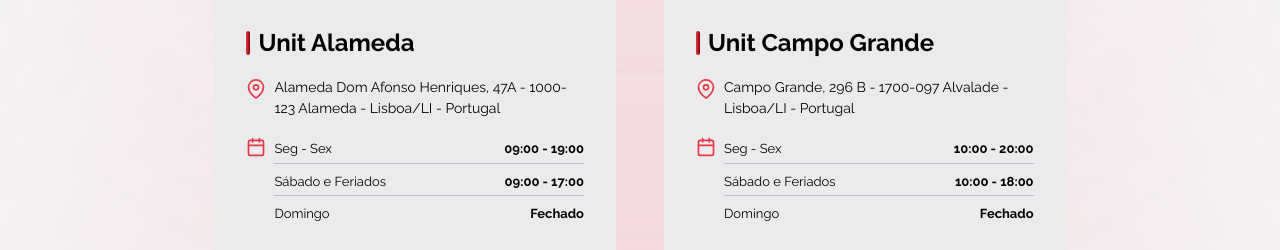
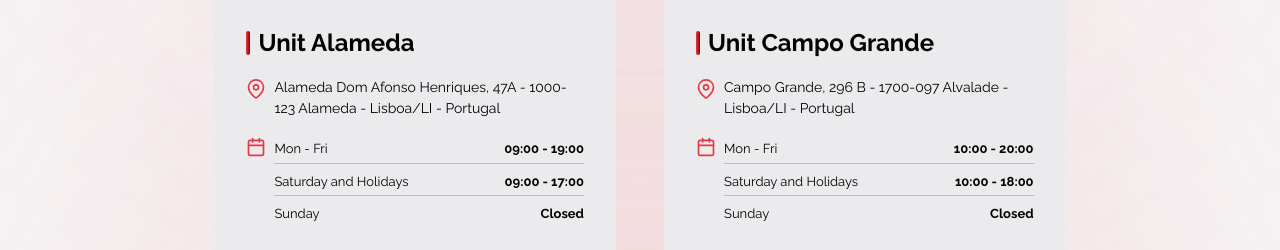
Before and after one commit to mlanes/fellas-babershop-spa, a Vue app: page / in a window 1280 px wide. Shown: the part 9460-9710 px from the top of the page. Built offline with nearby package versions, Linux system fonts and the light colour scheme; a web font is replaced by a local one.

Commit message:
feat: add i18n support for barbershop schedules
- Add schedule translations for all languages (pt, en, es, pt-BR)
- Update barbershop schedule to use translation keys
- Translate weekdays, saturday, sunday, holidays, and closed labels

```diff
--- a/src/components/sections/BarbershopsSection.vue
+++ b/src/components/sections/BarbershopsSection.vue
@@ -30,9 +30,9 @@
     whatsapp: '+351 912 286 442',
     instagram: 'https://www.instagram.com/fellasbarbersalameda',
     facebook: 'https://www.facebook.com/FellasBarberAlameda',
-    scheduleWeekday: 'Seg - Sex: 09:00 - 19:00',
-    scheduleWeekend: 'Sábado e Feriados: 09:00 - 17:00',
-    scheduleSunday: 'Domingo: Fechado',
+    scheduleWeekday: `${t('barbershops.schedule.weekdays')}: 09:00 - 19:00`,
+    scheduleWeekend: `${t('barbershops.schedule.saturday')} ${t('barbershops.schedule.and')} ${t('barbershops.schedule.holidays')}: 09:00 - 17:00`,
+    scheduleSunday: `${t('barbershops.schedule.sunday')}: ${t('barbershops.schedule.closed')}`,
     mapsUrl: 'https://maps.app.goo.gl/D83DuiVBsqQ4mith6',
     bookingUrl: 'https://sites.appbarber.com.br/fellasbarbersho-auei',
     images: [
@@ -49,9 +49,9 @@
     whatsapp: '+351 910 452 767',
     instagram: 'https://www.instagram.com/fellasbarber2.pt?igsh=MW',
     facebook: 'https://www.facebook.com/people/Fellas-Barber-Premium-II/61562815660848/?rdid=nEF4vgUgQpGM7Q6g&share_url=https%3A%2F%2Fwww.facebook.com%2Fshare%2F1Eky6MhsaA%2F%3Fmibexti',
-    scheduleWeekday: 'Seg - Sex: 10:00 - 20:00',
-    scheduleWeekend: 'Sábado e Feriados: 10:00 - 18:00',
-    scheduleSunday: 'Domingo: Fechado',
+    scheduleWeekday: `${t('barbershops.schedule.weekdays')}: 10:00 - 20:00`,
+    scheduleWeekend: `${t('barbershops.schedule.saturday')} ${t('barbershops.schedule.and')} ${t('barbershops.schedule.holidays')}: 10:00 - 18:00`,
+    scheduleSunday: `${t('barbershops.schedule.sunday')}: ${t('barbershops.schedule.closed')}`,
     mapsUrl: 'https://maps.app.goo.gl/ykdUubmgE2FxJQph9',
     bookingUrl: 'https://sites.appbarber.com.br/fellasbarberpre-81lr',
     images: [
--- a/src/i18n/locales/en.json
+++ b/src/i18n/locales/en.json
@@ -231,6 +231,14 @@
     "subtitle": "Visit our units in Lisbon and discover the unique atmosphere of each space",
     "unit": "Unit",
     "viewMap": "View on Map",
-    "bookNow": "Book Now"
+    "bookNow": "Book Now",
+    "schedule": {
+      "weekdays": "Mon - Fri",
+      "saturday": "Saturday",
+      "sunday": "Sunday",
+      "holidays": "Holidays",
+      "closed": "Closed",
+      "and": "and"
+    }
   }
 }
--- a/src/i18n/locales/es.json
+++ b/src/i18n/locales/es.json
@@ -231,6 +231,14 @@
     "subtitle": "Visite nuestras unidades en Lisboa y descubra el ambiente único de cada espacio",
     "unit": "Unidad",
     "viewMap": "Ver en el Mapa",
-    "bookNow": "Reservar"
+    "bookNow": "Reservar",
+    "schedule": {
+      "weekdays": "Lun - Vie",
+      "saturday": "Sábado",
+      "sunday": "Domingo",
+      "holidays": "Festivos",
+      "closed": "Cerrado",
+      "and": "y"
+    }
   }
 }
--- a/src/i18n/locales/pt-BR.json
+++ b/src/i18n/locales/pt-BR.json
@@ -231,6 +231,14 @@
     "subtitle": "Visite nossas unidades em Lisboa e descubra o ambiente único de cada espaço",
     "unit": "Unidade",
     "viewMap": "Ver no Mapa",
-    "bookNow": "Agendar"
+    "bookNow": "Agendar",
+    "schedule": {
+      "weekdays": "Seg - Sex",
+      "saturday": "Sábado",
+      "sunday": "Domingo",
+      "holidays": "Feriados",
+      "closed": "Fechado",
+      "and": "e"
+    }
   }
 }
--- a/src/i18n/locales/pt.json
+++ b/src/i18n/locales/pt.json
@@ -64,6 +64,14 @@
     "subtitle": "Visite as nossas unidades em Lisboa e descubra o ambiente único de cada espaço",
     "unit": "Unidade",
     "viewMap": "Ver no Mapa",
-    "bookNow": "Agendar"
+    "bookNow": "Agendar",
+    "schedule": {
+      "weekdays": "Seg - Sex",
+      "saturday": "Sábado",
+      "sunday": "Domingo",
+      "holidays": "Feriados",
+      "closed": "Fechado",
+      "and": "e"
+    }
   }
 }
```
